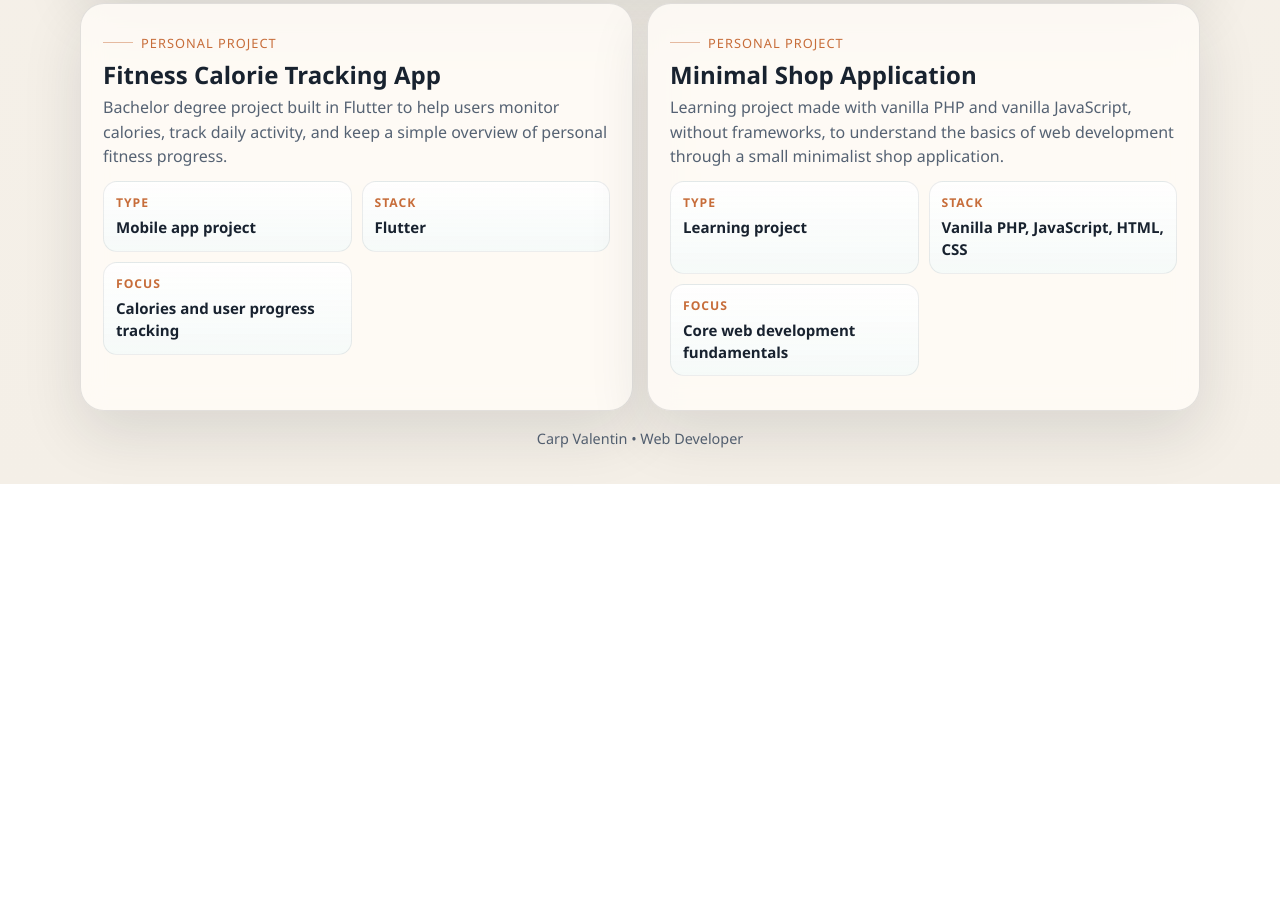
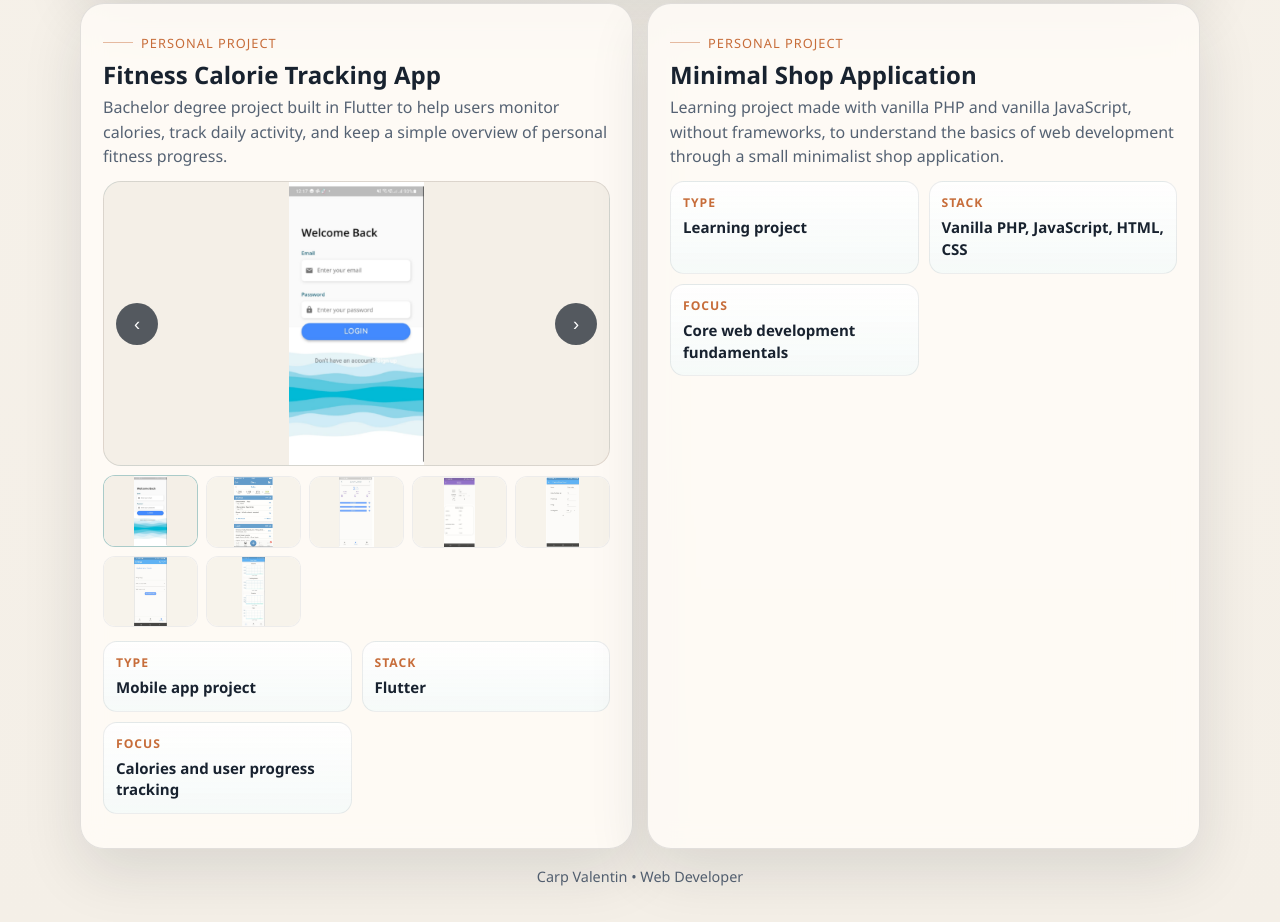
Before and after one commit to ValentinKRP/technical-portfolio, a plain HTML site: page index.html in a window 1280 px wide. Shown: the part 3858-4780 px from the top of the page. Before the commit the page ends 4342 px from the top, so only its background shows below. Drawn offline with Linux system fonts and the light colour scheme.

Commit message:
Add fitness app project images

```diff
--- a/index.html
+++ b/index.html
@@ -733,6 +733,58 @@
             </div>
           </div>
 
+          <div class="slider" data-slider>
+            <div class="slider-stage">
+              <button class="slider-control prev" type="button" aria-label="Previous image">&#8249;</button>
+              <button class="slider-control next" type="button" aria-label="Next image">&#8250;</button>
+              <div class="slider-slide is-active">
+                <img src="img/fitness/1.png" alt="Fitness app preview 1" loading="lazy">
+              </div>
+              <div class="slider-slide">
+                <img src="img/fitness/2.png" alt="Fitness app preview 2" loading="lazy">
+              </div>
+              <div class="slider-slide">
+                <img src="img/fitness/3.png" alt="Fitness app preview 3" loading="lazy">
+              </div>
+              <div class="slider-slide">
+                <img src="img/fitness/4.png" alt="Fitness app preview 4" loading="lazy">
+              </div>
+              <div class="slider-slide">
+                <img src="img/fitness/5.png" alt="Fitness app preview 5" loading="lazy">
+              </div>
+              <div class="slider-slide">
+                <img src="img/fitness/6.png" alt="Fitness app preview 6" loading="lazy">
+              </div>
+              <div class="slider-slide">
+                <img src="img/fitness/7.png" alt="Fitness app preview 7" loading="lazy">
+              </div>
+            </div>
+
+            <div class="slider-thumbs">
+              <button class="slider-thumb is-active" type="button" aria-label="Show image 1">
+                <img src="img/fitness/1.png" alt="Fitness app thumbnail 1" loading="lazy">
+              </button>
+              <button class="slider-thumb" type="button" aria-label="Show image 2">
+                <img src="img/fitness/2.png" alt="Fitness app thumbnail 2" loading="lazy">
+              </button>
+              <button class="slider-thumb" type="button" aria-label="Show image 3">
+                <img src="img/fitness/3.png" alt="Fitness app thumbnail 3" loading="lazy">
+              </button>
+              <button class="slider-thumb" type="button" aria-label="Show image 4">
+                <img src="img/fitness/4.png" alt="Fitness app thumbnail 4" loading="lazy">
+              </button>
+              <button class="slider-thumb" type="button" aria-label="Show image 5">
+                <img src="img/fitness/5.png" alt="Fitness app thumbnail 5" loading="lazy">
+              </button>
+              <button class="slider-thumb" type="button" aria-label="Show image 6">
+                <img src="img/fitness/6.png" alt="Fitness app thumbnail 6" loading="lazy">
+              </button>
+              <button class="slider-thumb" type="button" aria-label="Show image 7">
+                <img src="img/fitness/7.png" alt="Fitness app thumbnail 7" loading="lazy">
+              </button>
+            </div>
+          </div>
+
           <div class="info-grid">
             <div class="info-box">
               <strong>Type</strong>
```
Also changed, not shown: img/fitness/1.png (added), img/fitness/2.png (added), img/fitness/3.png (added), img/fitness/4.png (added), img/fitness/5.png (added), img/fitness/6.png (added), img/fitness/7.png (added).
